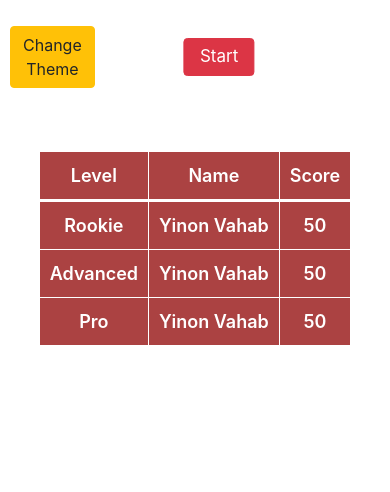
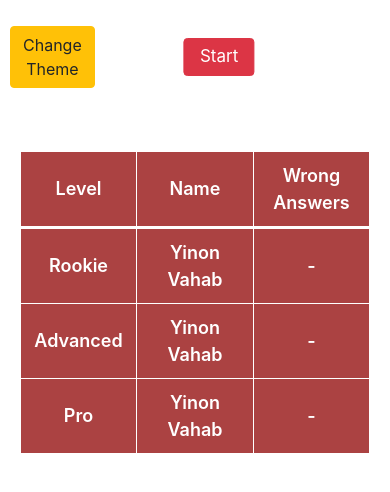
Before and after one commit to yinonv/Memory-Game, a plain HTML site: page index.html in a window 390 px wide. Drawn offline with nearby package versions, Linux system fonts and the light colour scheme.

Commit message:
local memory change

```diff
--- a/css/memory-game.css
+++ b/css/memory-game.css
@@ -173,12 +173,26 @@
 .col-score{
     border: 1px solid white;
     padding: 10px;
+    width: 10vw;
 }
 .row-score1{
     padding: 15px;
     border: 3px solid white;
 }
+@media screen and (max-width: 1200px) {
+    .col-score {
+        width: 15vw;
+    }
+}
+@media screen and (max-width: 768px) {
+    .col-score {
+        width: 20vw;
+    }
+}
 @media screen and (max-width: 576px){
+    .col-score {
+        width: 30vw;
+    }
     .img-container{
         height: 0;
     }
--- a/js/memory-game.js
+++ b/js/memory-game.js
@@ -310,9 +310,9 @@ setStorage = () => {
     localStorage.setItem("rookie", JSON.stringify({}));
     localStorage.setItem("advanced", JSON.stringify({}));
     localStorage.setItem("pro", JSON.stringify({}));
-    localStorage.setItem("rookieHighScore", 50);
-    localStorage.setItem("advancedHighScore", 50);
-    localStorage.setItem("proHighScore", 50);
+    localStorage.setItem("rookieHighScore", '-');
+    localStorage.setItem("advancedHighScore", '-');
+    localStorage.setItem("proHighScore", '-');
     localStorage.setItem("rookieHighScoreName", "Yinon Vahab");
     localStorage.setItem("advancedHighScoreName", "Yinon Vahab");
     localStorage.setItem("proHighScoreName", "Yinon Vahab");
@@ -345,7 +345,7 @@ createScoreTable = () => {
     MemoryGame.cols = document.getElementsByClassName('col-score');
     MemoryGame.cols[0].innerText = "Level";
     MemoryGame.cols[1].innerText = "Name";
-    MemoryGame.cols[2].innerText = "Score";
+    MemoryGame.cols[2].innerText = "Wrong Answers";
     MemoryGame.cols[3].innerText = "Rookie";
     MemoryGame.cols[6].innerText = "Advanced";
     MemoryGame.cols[9].innerText = "Pro";
```
